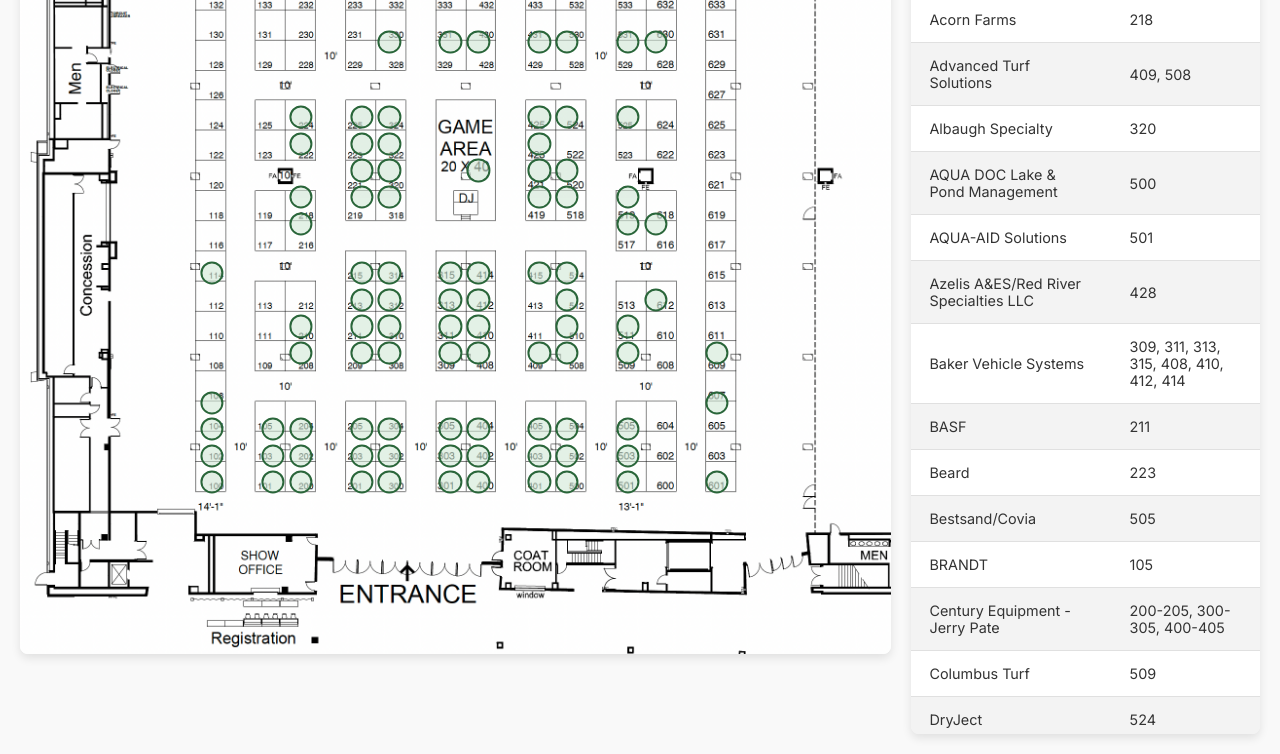
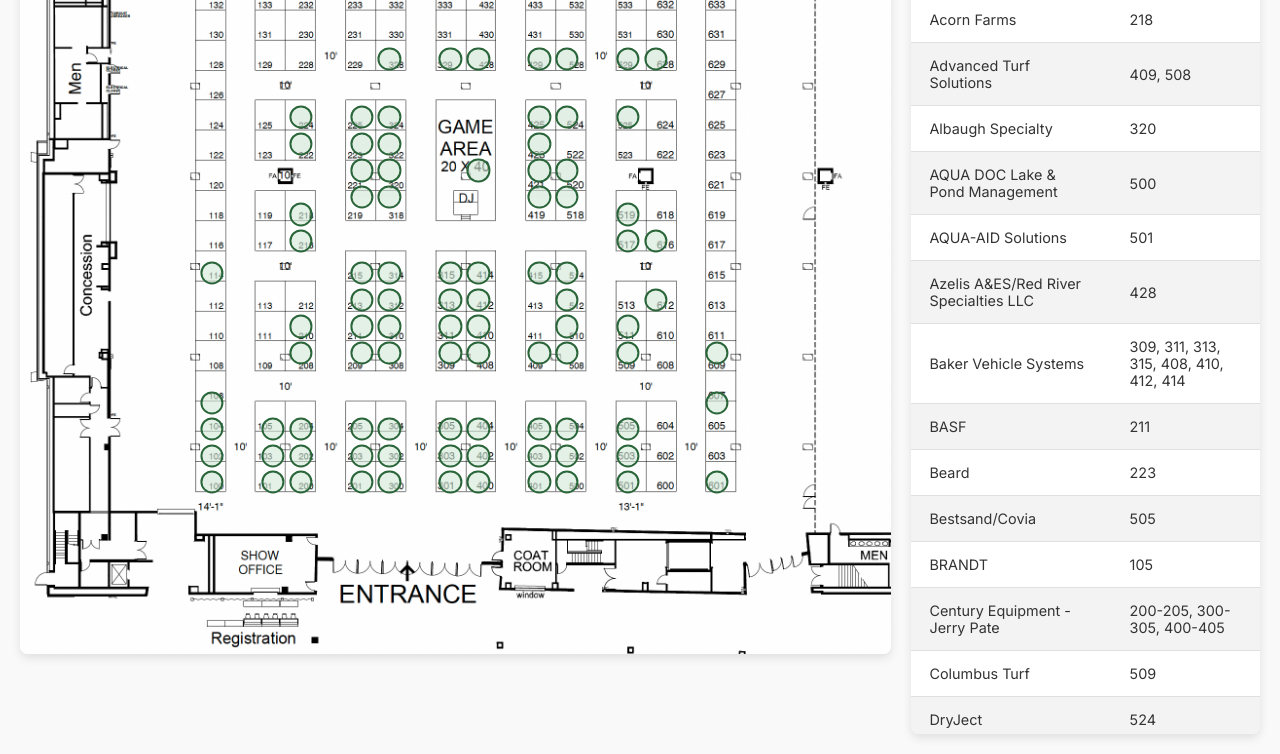
Before and after one commit to molly148/otf-tradeshow-floor-map-2026, a plain HTML site: page index.html in a window 1280 px wide. Shown: the part 166-920 px from the top of the page. Drawn offline with Linux system fonts and the light colour scheme.

Commit message:
Update index.html

```diff
--- a/index.html
+++ b/index.html
@@ -119,9 +119,13 @@
 
         const mapBounds = document.getElementById('map-bounds');
 
-        // Feel free to continue tweaking these to slide the entire grid perfectly into place
+        // Master Grid Controls
         const verticalShift = -3.5;
         const horizontalShift = 0;
+
+        // Specific overrides for booths that need to drop down slightly
+        const shiftDownBooths = ['216', '218', '519', '517', '616', '328', '329', '428', '429', '528', '529', '628'];
+        const individualDropAmount = 2.5; // Change this if they need to go down more or less
 
         function getBoothCoordinates(boothId) {
             const num = parseInt(boothId, 10);
@@ -129,16 +133,14 @@
             const isOdd = num % 2 !== 0;
             const lastTwo = num % 100;
 
-            // Updated X-Axis logic: Pairs back-to-back booths closer together, leaves aisles wide
             let left = 0;
-            if (block === 1) left = isOdd ? 29.0 : 22.0; // 100s Block
-            if (block === 2) left = isOdd ? 39.2 : 32.2; // 200s Block
-            if (block === 3) left = isOdd ? 49.4 : 42.4; // 300s Block
-            if (block === 4) left = isOdd ? 59.6 : 52.6; // 400s Block
-            if (block === 5) left = isOdd ? 69.8 : 62.8; // 500s Block
-            if (block === 6) left = isOdd ? 80.0 : 73.0; // 600s Block
+            if (block === 1) left = isOdd ? 29.0 : 22.0;
+            if (block === 2) left = isOdd ? 39.2 : 32.2;
+            if (block === 3) left = isOdd ? 49.4 : 42.4;
+            if (block === 4) left = isOdd ? 59.6 : 52.6;
+            if (block === 5) left = isOdd ? 69.8 : 62.8;
+            if (block === 6) left = isOdd ? 80.0 : 73.0;
 
-            // Y-Axis logic (Bottom to Top)
             let top = 0;
             if (lastTwo <= 1) top = 79.0;
             else if (lastTwo <= 3) top = 75.2;
@@ -158,9 +160,16 @@
             else if (lastTwo <= 31) top = 12.2;
             else if (lastTwo <= 33) top = 8.4;
 
+            let finalTop = top + verticalShift;
+
+            // Applies the custom drop to only the booths you listed
+            if (shiftDownBooths.includes(boothId)) {
+                finalTop += individualDropAmount;
+            }
+
             return {
                 left: left + horizontalShift,
-                top: top + verticalShift
+                top: finalTop
             };
         }
 
```
